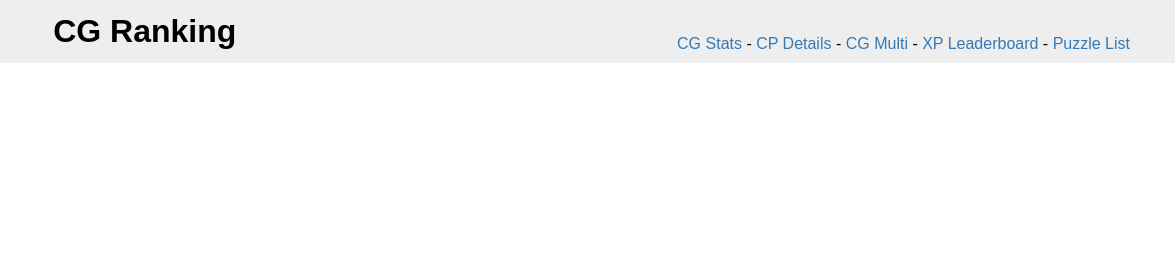
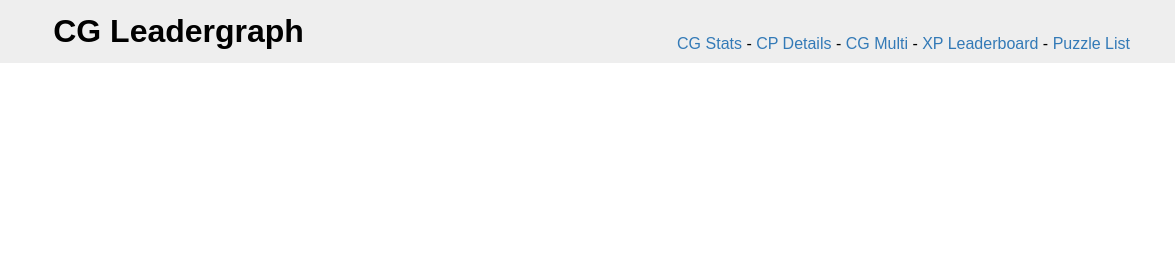
Before and after one commit to dbdr/cg, a plain HTML site: page index.html in a window 1280 px wide. Shown: the top 280 px of the page, 0-1175 px from the left. Drawn offline with nearby package versions, Linux system fonts and the light colour scheme; a script that the page names is missing.

Commit message:
Fix name clash

```diff
--- a/index.html
+++ b/index.html
@@ -2,7 +2,7 @@
 <html lang="en">
 <head>
 <meta charset="utf-8">
-<title>CG Ranking</title>
+<title>CG Leadergraph</title>
 
 <style>
 html, body {
@@ -70,7 +70,7 @@ fieldset {
 
 <body>
 	<div class="jumbotron">
-		<h1>CG Ranking</h1>
+		<h1>CG Leadergraph</h1>
 		<nav>
 			<a target="_blank" href="http://cgstats.magusgeek.com/" title="Magus">CG Stats</a> -
 			<a target="_blank" href="http://apps.rezonux.com/codingame/" title="Royale">CP Details</a> -
```
